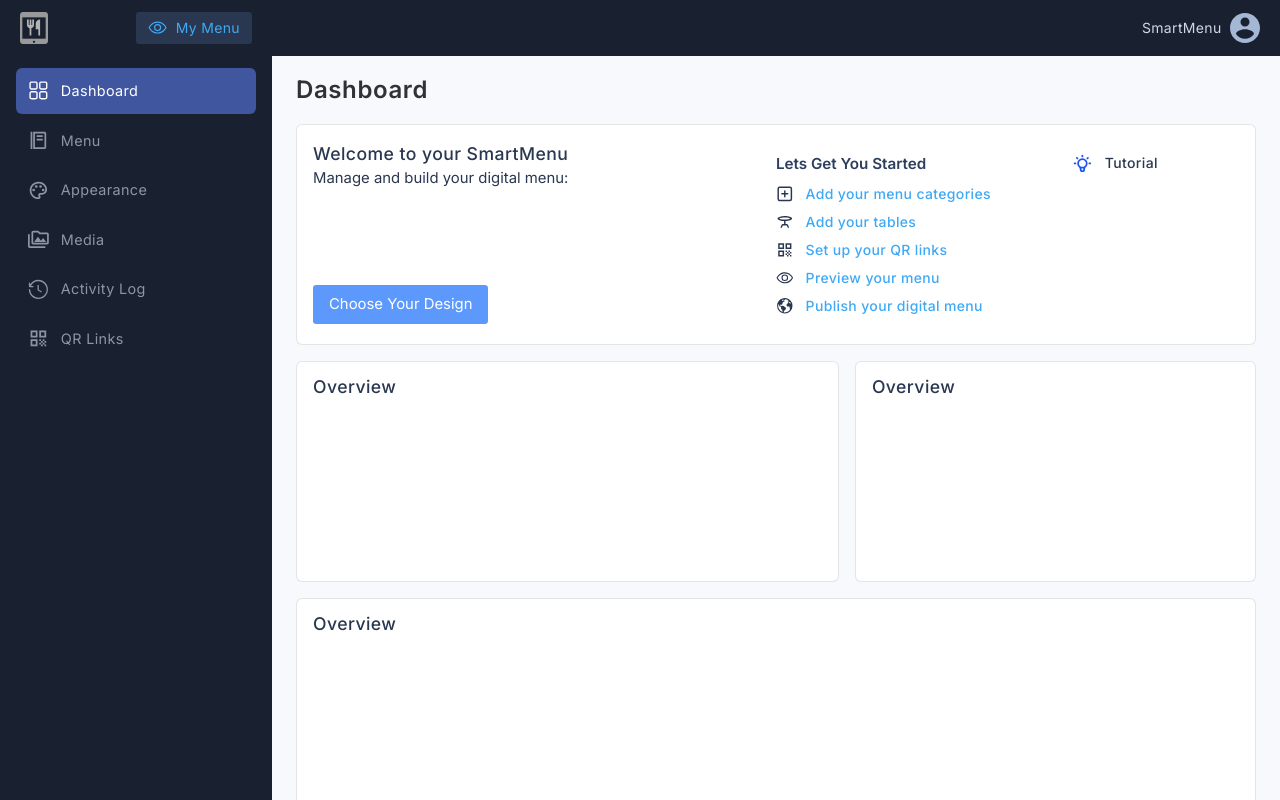
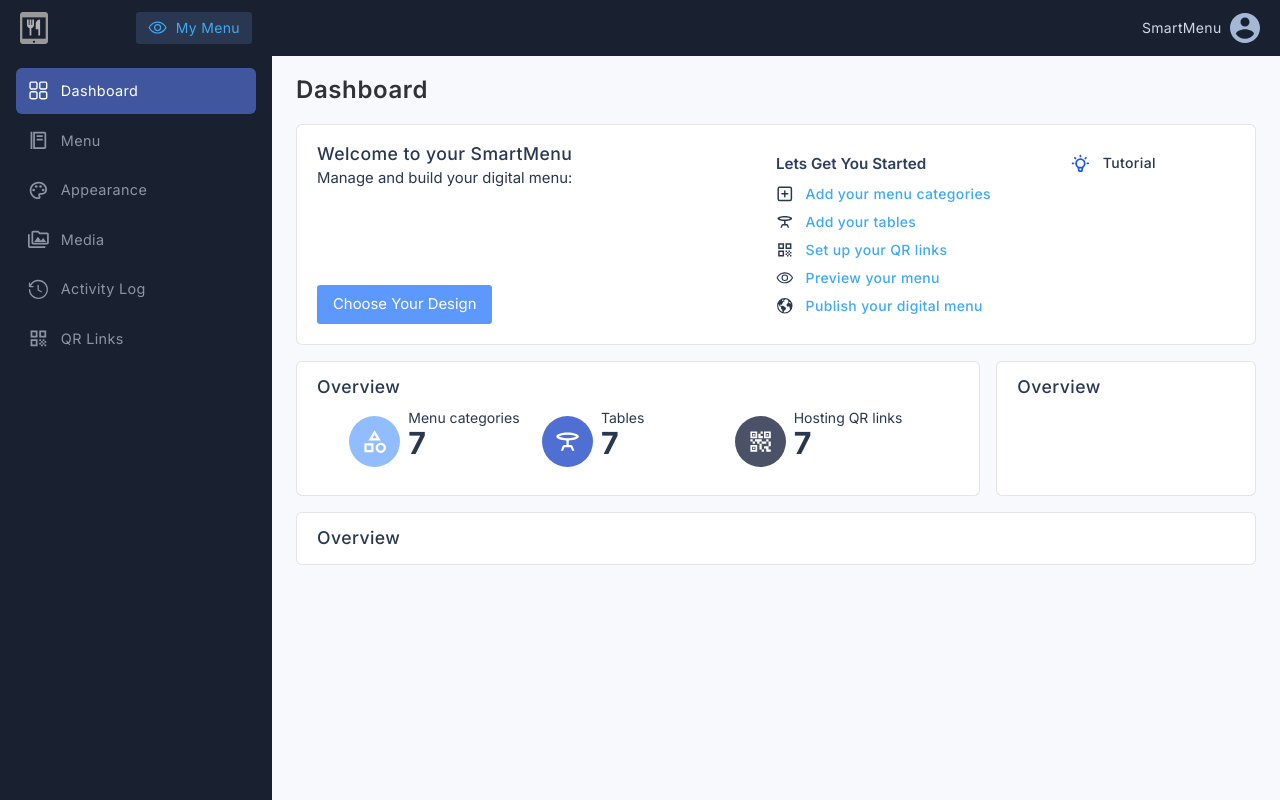
Before and after one commit to hosoocha20/smartmenu-manager, a Next.js app: page /dashboard in a window 1280 px wide. Built offline with nearby package versions, Linux system fonts and the light colour scheme.

Commit message:
/dashboard - overview section styles

```diff
--- a/src/app/(auth)/dashboard/page.tsx
+++ b/src/app/(auth)/dashboard/page.tsx
@@ -1,7 +1,12 @@
 "use client";
 import React, { ReactNode } from "react";
 import { FiPlusSquare } from "react-icons/fi";
-import { MdOutlineTableBar, MdOutlineQrCode } from "react-icons/md";
+import {
+  MdOutlineTableBar,
+  MdOutlineQrCode,
+  MdQrCode2,
+  MdOutlineCategory,
+} from "react-icons/md";
 import { PiEye } from "react-icons/pi";
 import { IoEarth } from "react-icons/io5";
 import { TbBulb } from "react-icons/tb";
@@ -11,12 +16,21 @@ interface GetStartedLinksI {
   icon: ReactNode;
   link: string;
 }
+interface OverviewI {
+  name: string;
+  icon: ReactNode;
+}
 const getStartedArr: GetStartedLinksI[] = [
   { name: "Add your menu categories", icon: <FiPlusSquare />, link: "" },
   { name: "Add your tables", icon: <MdOutlineTableBar />, link: "" },
   { name: "Set up your QR links", icon: <MdOutlineQrCode />, link: "" },
   { name: "Preview your menu", icon: <PiEye />, link: "" },
   { name: "Publish your digital menu", icon: <IoEarth />, link: "" },
+];
+const overviewArr: OverviewI[] = [
+  { name: "Menu categories", icon: <MdOutlineCategory /> },
+  { name: "Tables", icon: <MdOutlineTableBar /> },
+  { name: "Hosting QR links", icon: <MdQrCode2 /> },
 ];
 
 const Dashboard = () => {
@@ -25,9 +39,9 @@ const Dashboard = () => {
       <h1 className="text-my-black-950 font-semibold text-[1.5rem] tracking-wide">
         Dashboard
       </h1>
-      <div className="dashboard-grid gap-4 h-full w-full">
+      <div className="dashboard-grid gap-4 w-full">
         {/*Smartmenu Get Started */}
-        <div className="dashboard-start mt-4 w-full grid grid-cols-[50%_auto_auto] border border-[#CCCCCC] border-opacity-50 bg-white px-4 py-4 rounded-md">
+        <div className="dashboard-start mt-4 w-full grid grid-cols-[50%_auto_auto] border border-[#CCCCCC] border-opacity-50 bg-white px-5 py-4 rounded-md">
           <div className="text-my-primary-900 flex flex-col justify-between">
             <div>
               <h2 className="text-[1.1rem] text-my-primary-900 font-medium tracking-wide">
@@ -42,7 +56,9 @@ const Dashboard = () => {
             </button>
           </div>
           <div className="text-my-primary-800 py-3">
-            <h4 className="font-semibold text-[0.95rem]">Lets Get You Started</h4>
+            <h4 className="font-semibold text-[0.95rem]">
+              Lets Get You Started
+            </h4>
             <div className="mt-2 grid grid-cols-[min-content_auto] gap-y-2 gap-x-3 text-my-primary-900 items-center">
               {getStartedArr.map((el: GetStartedLinksI, i: number) => (
                 <>
@@ -64,19 +80,32 @@ const Dashboard = () => {
           </div>
         </div>
         {/*Overview */}
-        <div className="dashboard-overview  w-full  border border-[#CCCCCC] border-opacity-50 bg-white px-4 py-3 rounded-md">
+        <div className="dashboard-overview  w-full  border border-[#CCCCCC] border-opacity-50 bg-white px-5 py-3 rounded-md">
           <h2 className="text-[1.1rem] text-my-primary-900 font-medium tracking-wide">
             Overview
           </h2>
+          <div className="py-4  flex  w-[90%] mx-auto my-0 ">
+            {overviewArr.map((el: OverviewI, i: number) => (
+              <div key={i} className="text-my-primary-900 flex gap-2 flex-1">
+                <div className={`text-white ${i === 0 ? "bg-my-secondary-300" : i === 1 ? "bg-royal-blue-500" : "bg-my-dark-700"}  text-[1.7rem] flex items-center justify-center  w-[3.2rem] h-[3.2rem] rounded-full`}>
+                  {el.icon}
+                </div>
+                <div className="mt-[-0.5rem]">
+                  <p className="text-sm">{el.name}</p>
+                  <p className="text-[1.9rem]  leading-none font-bold">7</p>
+                </div>
+              </div>
+            ))}
+          </div>
         </div>
         {/*Profile */}
-        <div className="dashboard-profile w-full border border-[#CCCCCC] border-opacity-50 bg-white px-4 py-3 rounded-md">
+        <div className="dashboard-profile w-full border border-[#CCCCCC] border-opacity-50 bg-white px-5 py-3 rounded-md">
           <h2 className="text-[1.1rem] text-my-primary-900 font-medium tracking-wide">
             Overview
           </h2>
         </div>
         {/*Activity */}
-        <div className="dashboard-activity  w-full  border border-[#CCCCCC] border-opacity-50 bg-white px-4 py-3 rounded-md">
+        <div className="dashboard-activity  w-full  border border-[#CCCCCC] border-opacity-50 bg-white px-5 py-3 rounded-md">
           <h2 className="text-[1.1rem] text-my-primary-900 font-medium tracking-wide">
             Overview
           </h2>
```
